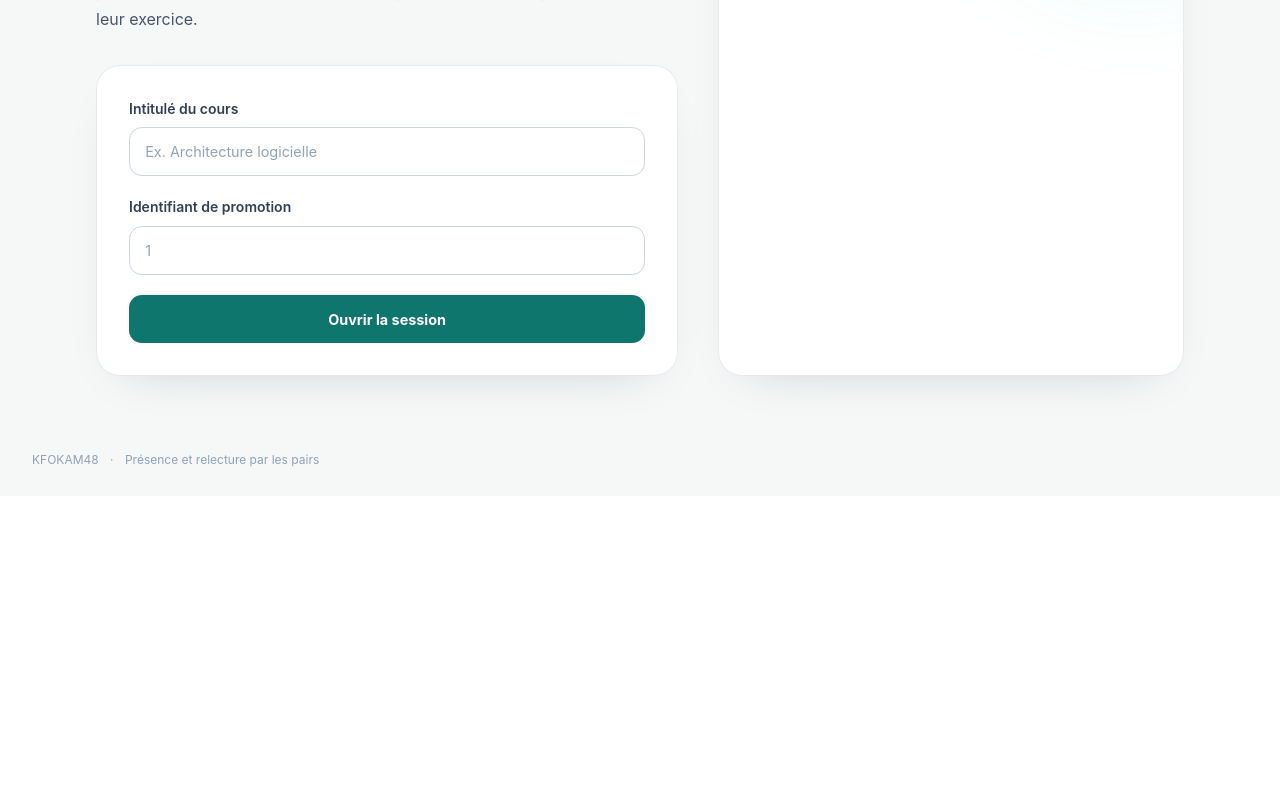
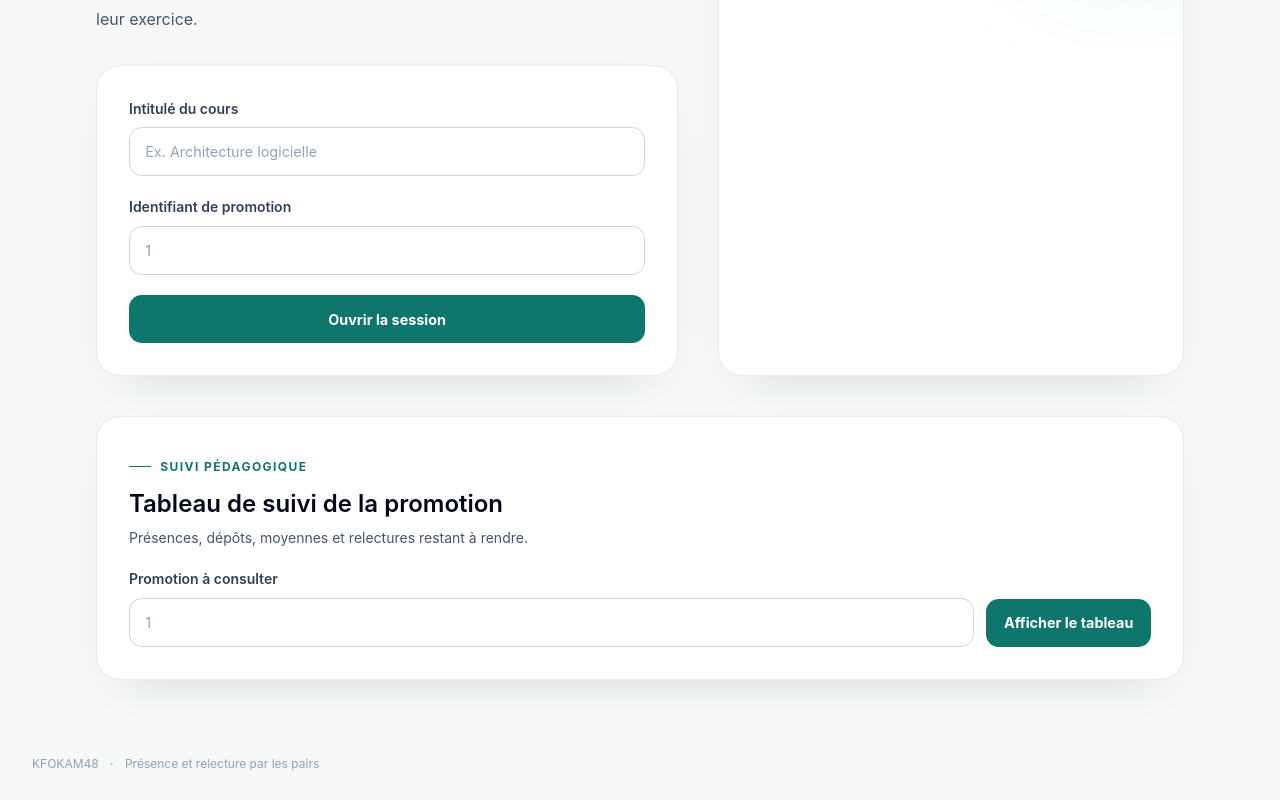
Before and after one commit to Teddy-do-na/kfokam48-epreuve-198, a React app in the folder frontend/: page /formateur in a window 1280 px wide. Shown: the part 351-1151 px from the top of the page. Before the commit the page ends 847 px from the top, so only its background shows below. Built offline with nearby package versions, Linux system fonts and the light colour scheme; the HTML template or start-up script is replaced by a standard one.

Commit message:
[ISSUE 14] Affiche le tableau de suivi dans l’espace formateur

```diff
--- a/frontend/src/pages/FormateurPage.jsx
+++ b/frontend/src/pages/FormateurPage.jsx
@@ -11,6 +11,9 @@ export default function FormateurPage() {
   const [promotionId, setPromotionId] = useState('')
   const [session, setSession] = useState(null)
   const [etudiantId, setEtudiantId] = useState('')
+  const [tableauPromotionId, setTableauPromotionId] = useState('')
+  const [tableau, setTableau] = useState([])
+  const [tableauCharge, setTableauCharge] = useState(false)
   const [feedbackPresence, setFeedbackPresence] = useState('')
   const [erreur, setErreur] = useState('')
   const [chargement, setChargement] = useState(false)
@@ -46,8 +49,29 @@ export default function FormateurPage() {
     }
   }
 
+  async function chargerTableau(event) {
+    event.preventDefault()
+    setErreur('')
+    setTableauCharge(false)
+    if (!tableauPromotionId || Number(tableauPromotionId) < 1) {
+      setErreur('Renseignez un identifiant de promotion valide.')
+      return
+    }
+    setChargement(true)
+    try {
+      setTableau(await api.getTableau(Number(tableauPromotionId)))
+      setTableauCharge(true)
+    } catch (error) {
+      setErreur(error.message || 'Impossible de charger le tableau de suivi.')
+      setTableau([])
+    } finally {
+      setChargement(false)
+    }
+  }
+
   return (
-    <main className="mx-auto grid w-full max-w-6xl gap-10 px-5 py-10 lg:grid-cols-[1fr_0.8fr] lg:px-8 lg:py-16">
+    <main className="mx-auto w-full max-w-6xl space-y-10 px-5 py-10 lg:px-8 lg:py-16">
+      <div className="grid gap-10 lg:grid-cols-[1fr_0.8fr]">
       <section className="animate-fade-up">
         <span className="eyebrow">Espace formateur</span>
         <h1 className="mt-4 max-w-xl text-4xl font-semibold tracking-tight text-slate-950 sm:text-5xl">Une session prête en quelques instants.</h1>
@@ -81,6 +105,27 @@ export default function FormateurPage() {
           {feedbackPresence && <p role="status" className="rounded-xl bg-teal-400/10 px-4 py-3 text-sm text-teal-100">{feedbackPresence}</p>}
         </div>}
       </aside>
+      </div>
+      <section className="panel space-y-5 p-6 sm:p-8">
+        <div>
+          <span className="eyebrow">Suivi pédagogique</span>
+          <h2 className="mt-3 text-2xl font-semibold text-slate-950">Tableau de suivi de la promotion</h2>
+          <p className="mt-2 text-sm text-slate-600">Présences, dépôts, moyennes et relectures restant à rendre.</p>
+        </div>
+        <form className="flex flex-col gap-3 sm:flex-row" onSubmit={chargerTableau}>
+          <label className="field-label min-w-0 flex-1" htmlFor="tableauPromotionId">Promotion à consulter
+            <input className="field-input" id="tableauPromotionId" type="number" min="1" required value={tableauPromotionId} onChange={event => setTableauPromotionId(event.target.value)} placeholder="1" />
+          </label>
+          <button className="button-primary self-end" type="submit" disabled={chargement}>{chargement ? 'Chargement…' : 'Afficher le tableau'}</button>
+        </form>
+        {tableauCharge && <div className="overflow-x-auto rounded-xl border border-slate-200">
+          <table className="w-full min-w-[680px] text-left text-sm">
+            <thead className="bg-slate-50 text-xs uppercase tracking-wide text-slate-500"><tr><th className="px-4 py-3">Étudiant</th><th className="px-4 py-3">Présences</th><th className="px-4 py-3">Exercices</th><th className="px-4 py-3">Moyenne</th><th className="px-4 py-3">Relectures en attente</th></tr></thead>
+            <tbody className="divide-y divide-slate-100 bg-white">{tableau.map(etudiant => <tr key={etudiant.etudiantId}><th scope="row" className="px-4 py-3 font-semibold text-slate-900">{etudiant.nom}</th><td className="px-4 py-3">{etudiant.presences}</td><td className="px-4 py-3">{etudiant.exercicesDeposes}</td><td className="px-4 py-3">{etudiant.moyenne == null ? '—' : `${Number(etudiant.moyenne).toFixed(1)} / 20`}</td><td className="px-4 py-3">{etudiant.relecturesEnAttente}</td></tr>)}</tbody>
+          </table>
+          {tableau.length === 0 && <p className="px-4 py-5 text-sm text-slate-600">Aucun étudiant dans cette promotion.</p>}
+        </div>}
+      </section>
     </main>
   )
 }
```
Also changed, not shown: 1 other file (tests, documents, lock files or other folders).
